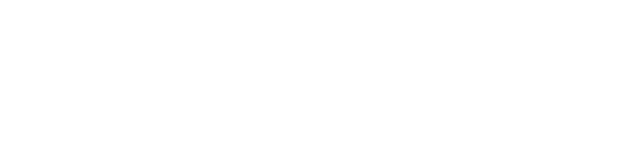
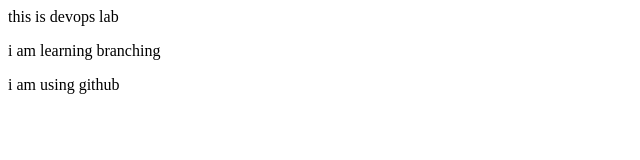
Before and after one commit to ArihaIngale/new, a plain HTML site: page PushtoGit/index.html in a window 1280 px wide. Shown: the whole page, without its empty margins (0-640 px from the left). Drawn offline with Linux system fonts and the light colour scheme.

Commit message:
new github

```diff
--- a/PushtoGit/index.html
+++ b/PushtoGit/index.html
@@ -2,4 +2,8 @@
     <head>
         <title>Branching</title>
     </head>
+    <body>this is devops lab
+    <p>i am learning branching</p>
+    <p>i am using github</p>
+</body>
 </html>
```
